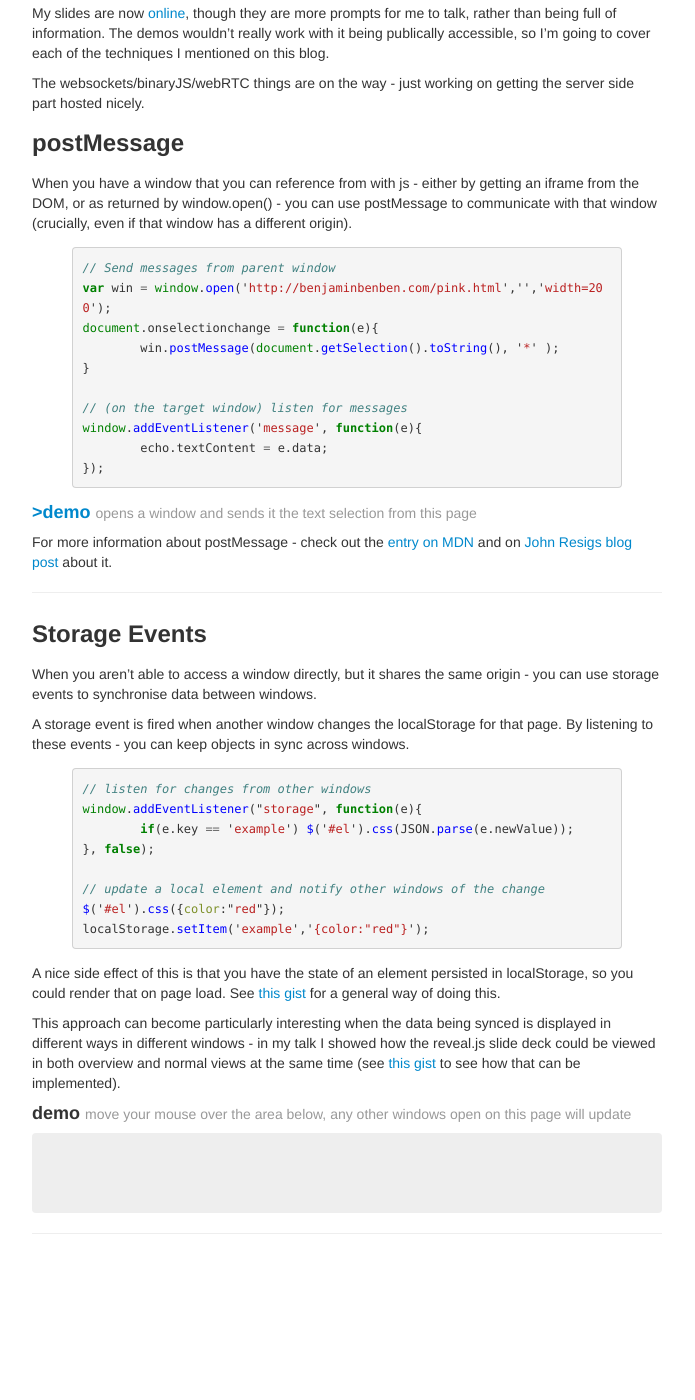
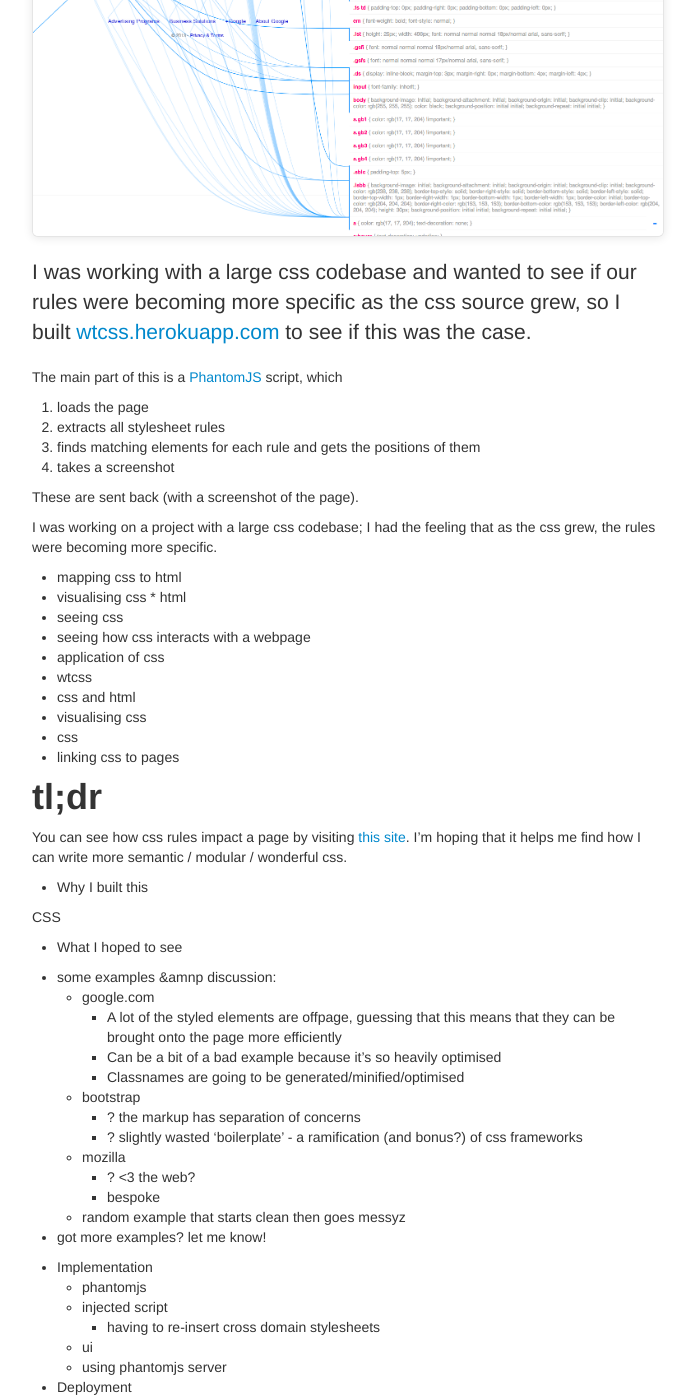
Before and after one commit to benfoxall/benfoxall.github.com, a Jekyll site: the page built from index.html, in a window 1280 px wide and 1400 px high, scrolled down 277 px. Shown: the whole window, without its empty margins (293-988 px from the left). Built offline with Jekyll 4.4.1, drawn with Linux system fonts in a browser that asks for light colours; comment, search, counter and statistics services are not loaded; some of the changed text lies outside the part shown.

Commit message:
image and lead copy

```diff
--- a/_posts/draft-wtcss-tbc.md
+++ b/_posts/2013-05-09-wtcss.md
@@ -1,6 +1,23 @@
 ---
 layout: post
+title: "Visualising CSS selector matches"
 ---
+
+<a href="http://wtcss.herokuapp.com"><img src="/img/wtcss-google.png"></a>
+
+<p class="lead">I was working with a large css codebase and wanted to see if our rules were becoming more specific as the css source grew, so I built <a href="http://wtcss.herokuapp.com">wtcss.herokuapp.com</a> to see if this was the case.</p>
+
+The main part of this is a [PhantomJS](http://phantomjs.org/) script, which
+1. loads the page
+2. extracts all stylesheet rules
+3. finds matching elements for each rule and gets the positions of them
+4. takes a screenshot
+
+
+These are sent back (with a screenshot of the page).
+
+
+I was working on a project with a large css codebase; I had the feeling that as the css grew, the rules were becoming more specific.
 
 * mapping css to html
 * visualising css * html
@@ -23,7 +40,7 @@
 
 * What I hoped to see
 
-* some examples & discussion:
+* some examples &amnp discussion:
 	- google.com
 		- A lot of the styled elements are offpage, guessing that this means that they can be brought onto the page more efficiently
 		- Can be a bit of a bad example because it's so heavily optimised
```
Also changed, not shown: img/wtcss-google.png (added).
